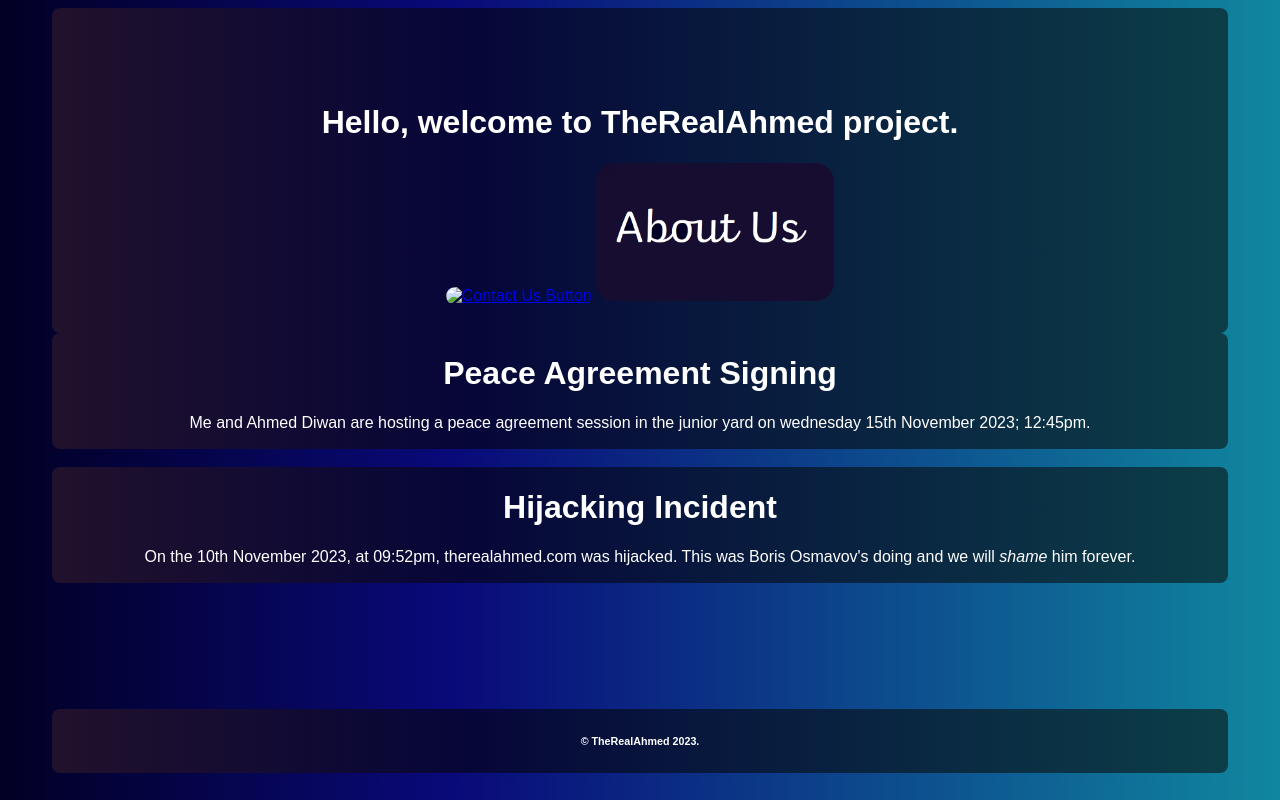
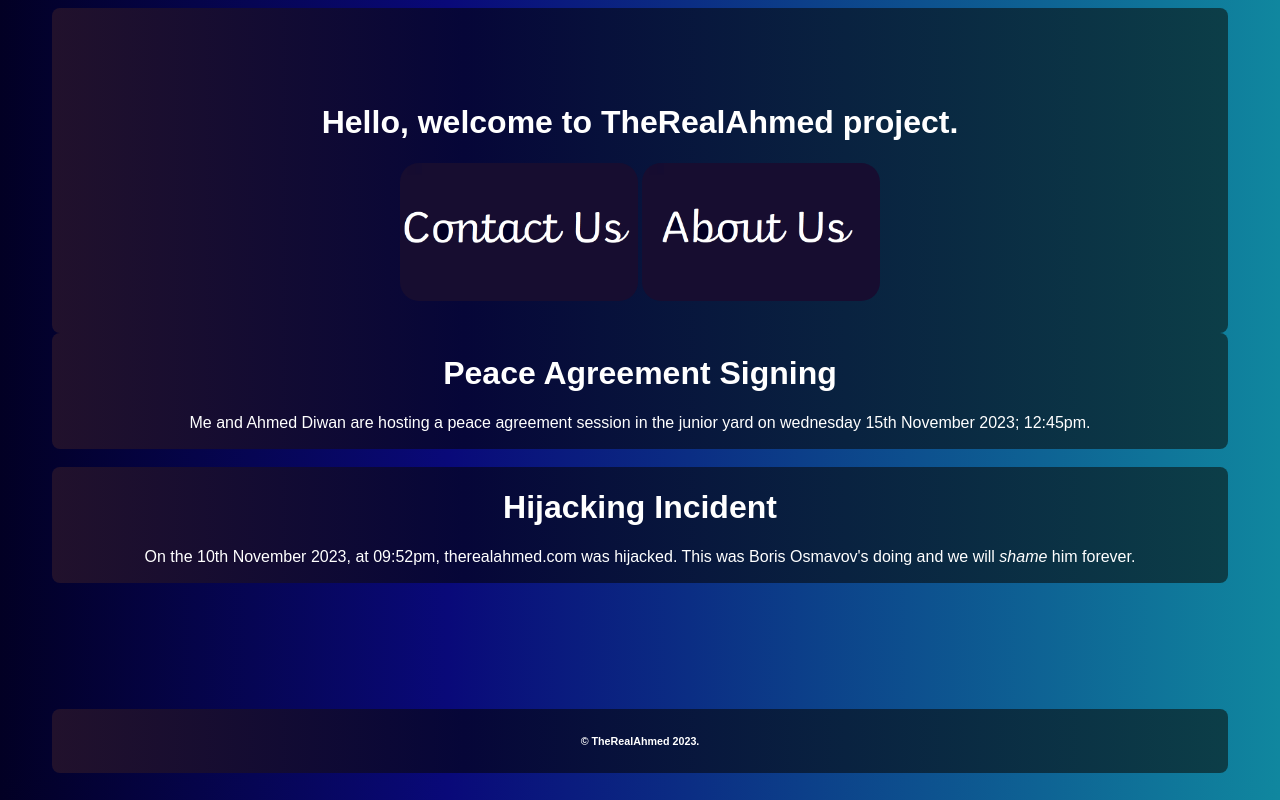
Before and after one commit to AhmedHecky/weatherapp-18eqs, a plain HTML site: page index.html in a window 1280 px wide. Drawn offline with Linux system fonts and the light colour scheme.

Commit message:
Update index.html

```diff
--- a/index.html
+++ b/index.html
@@ -16,7 +16,7 @@
       </h1>
       <a href="contact-me.html"
         ><img
-          src="./img/contact-us.png"
+          src="./img/contact us.png"
           alt="Contact Us Button"
           style="
             float: centre;
```
